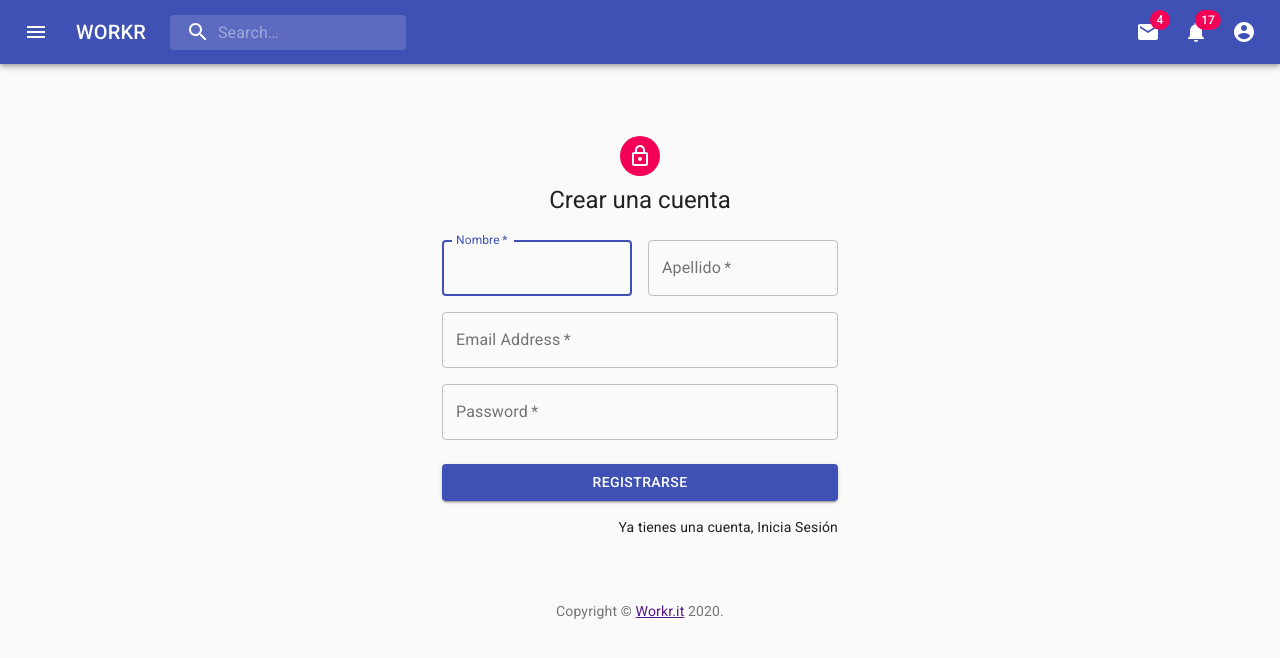
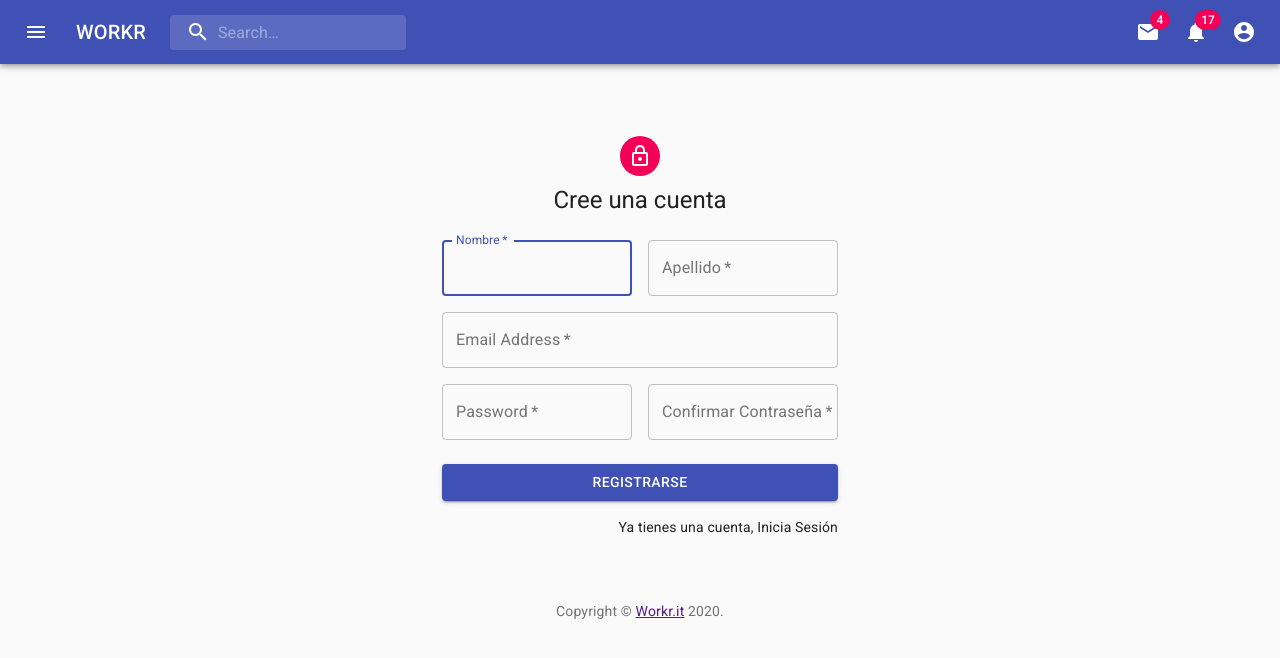
Before and after one commit to ivanfretes/workr-webclient, a React (Create React App) app in the folder client/: page /register in a window 1280 px wide. Shown: the top 658 px of the page. Built offline with nearby package versions, Linux system fonts and the light colour scheme.

Commit message:
Se vincula formulario de registro

```diff
--- a/client/package.json
+++ b/client/package.json
@@ -36,5 +36,6 @@
       "last 1 firefox version",
       "last 1 safari version"
     ]
-  }
+  },
+  "proxy": "http://localhost:5000"
 }
--- a/client/src/components/pages/Register.js
+++ b/client/src/components/pages/Register.js
@@ -1,4 +1,4 @@
-import React from 'react';
+import React, { useState } from 'react';
 import Avatar from '@material-ui/core/Avatar';
 import Button from '@material-ui/core/Button';
 import CssBaseline from '@material-ui/core/CssBaseline';
@@ -12,6 +12,7 @@ import Typography from '@material-ui/core/Typography';
 import { makeStyles } from '@material-ui/core/styles';
 import Container from '@material-ui/core/Container';
 import { BrowserRouter as Link } from 'react-router-dom';
+import axios from "axios";
 
 const useStyles = makeStyles((theme) => ({
     paper: {
@@ -33,7 +34,52 @@ const useStyles = makeStyles((theme) => ({
     },
 }));
 
+
+/**
+ * Componente de Registro
+ */
 export default function SignUp() {
+
+    const [formData, setFormData] = useState({
+        nombre: '',
+        apellido : '',
+        email  : '',
+        password : '',
+        password2 : ''
+    });
+
+    const {
+        nombre, apellido, email, password, password2
+    } = formData;
+
+
+    const onChangeInputForm = (e) => setFormData({
+        ...formData,
+        [e.target.name]: e.target.value
+    });
+
+    const onSubmitForm = async e => {
+        e.preventDefault();
+
+        if (password != password2) {
+            console.log('Contraseñas no coinciden');
+        } else {
+            try {
+                const res = await axios.post('/api/users', JSON.stringify({ ...formData }), {
+                    headers : {
+                        'Content-Type' : 'application/json'
+                    }
+                });
+
+                console.log(res.data);
+            } catch (error) {
+                console.log(error.response.data);
+            }
+
+        }
+    }
+
+
     const classes = useStyles();
 
     return (
@@ -44,13 +90,13 @@ export default function SignUp() {
                     <LockOutlinedIcon />
                 </Avatar>
                 <Typography component="h1" variant="h5">
-          Crear una cuenta
+                    Cree una cuenta
         </Typography>
-        <form className={classes.form} noValidate>
+                <form className={classes.form} noValidate onSubmit={e => onSubmitForm(e)}>
                     <Grid container spacing={2}>
                         <Grid item xs={12} sm={6}>
                             <TextField
-                autoComplete="fname"
+                                autoComplete="nombre"
                                 name="nombre"
                                 variant="outlined"
                                 required
@@ -58,6 +104,8 @@ export default function SignUp() {
                                 id="nombre"
                                 label="Nombre"
                                 autoFocus
+                                value={nombre}
+                                onChange={e => onChangeInputForm(e)}
                             />
                         </Grid>
                         <Grid item xs={12} sm={6}>
@@ -65,10 +113,12 @@ export default function SignUp() {
                                 variant="outlined"
                                 required
                                 fullWidth
-                id="nombre"
+                                id="apellido"
                                 label="Apellido"
-                name="lastName"
-                autoComplete="lname"
+                                name="apellido"
+                                autoComplete="apellido"
+                                value={apellido}
+                                onChange={e => onChangeInputForm(e)}
                             />
                         </Grid>
                         <Grid item xs={12}>
@@ -80,9 +130,11 @@ export default function SignUp() {
                                 label="Email Address"
                                 name="email"
                                 autoComplete="email"
+                                value={email}
+                                onChange={e => onChangeInputForm(e)}
                             />
                         </Grid>
-            <Grid item xs={12}>
+                        <Grid item xs={12} sm={6}>
                             <TextField
                                 variant="outlined"
                                 required
@@ -92,6 +144,22 @@ export default function SignUp() {
                                 type="password"
                                 id="password"
                                 autoComplete="current-password"
+                                value={password}
+                                onChange={e => onChangeInputForm(e)}
+                            />
+                        </Grid>
+                        <Grid item xs={12} sm={6}>
+                            <TextField
+                                variant="outlined"
+                                required
+                                fullWidth
+                                name="password2"
+                                label="Confirmar Contraseña"
+                                type="password"
+                                id="password2"
+                                autoComplete="current-password"
+                                value={password2}
+                                onChange={e => onChangeInputForm(e)}
                             />
                         </Grid>
                     </Grid>
@@ -106,11 +174,12 @@ export default function SignUp() {
           </Button>
                     <Grid container justify="flex-end">
                         <Grid item>
-              <Link to="/login" variant="body2">
+                            <Link href="/login" variant="body2">
                                 Ya tienes una cuenta, Inicia Sesión
               </Link>
                         </Grid>
                     </Grid>
+
                 </form>
             </div>
         </Container>
```
Lines whose indentation alone changed are shown as unchanged.
